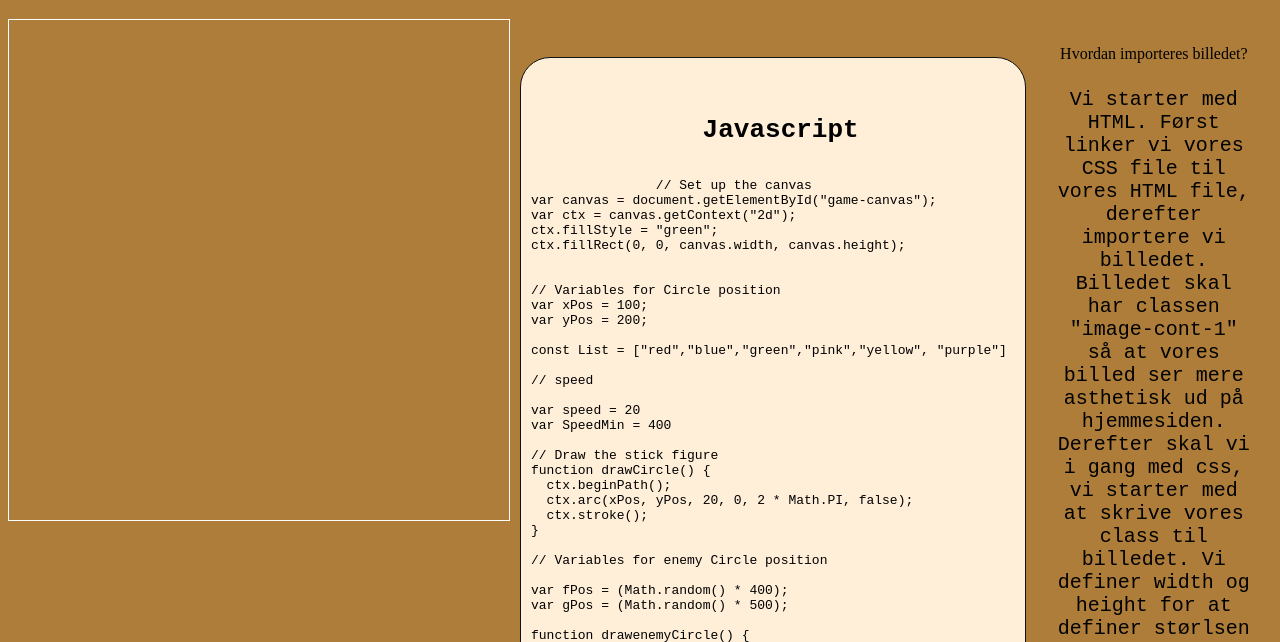
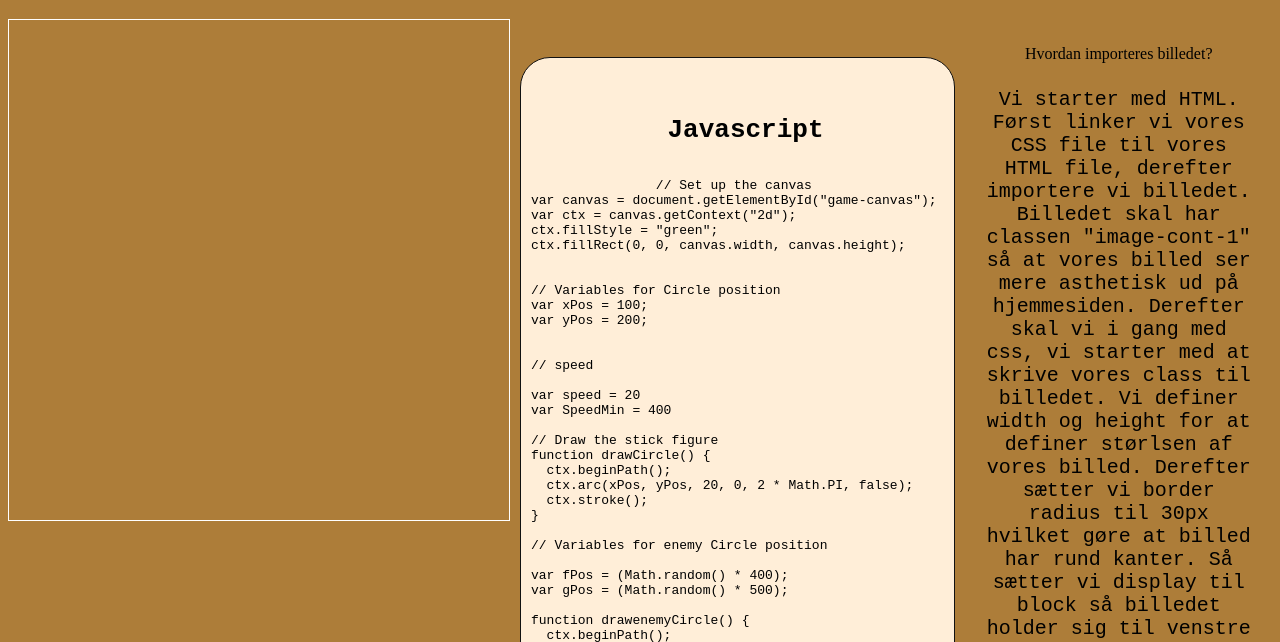
Before and after one commit to Vincent-bot901/WEBSITE, a plain HTML site: page WEBSITE/home.html in a window 1280 px wide. Shown: the part 158-800 px from the top of the page. Drawn offline with Linux system fonts and the light colour scheme.

Commit message:
Update home.html

```diff
--- a/WEBSITE/home.html
+++ b/WEBSITE/home.html
@@ -47,7 +47,6 @@ ctx.fillRect(0, 0, canvas.width, canvas.height);
 var xPos = 100;
 var yPos = 200;
 
-const List = ["red","blue","green","pink","yellow", "purple"]
 
 // speed
 
```
